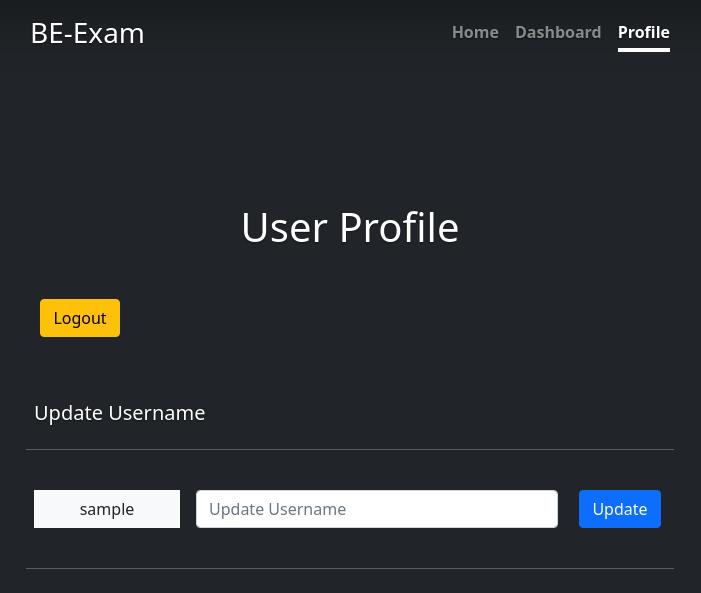
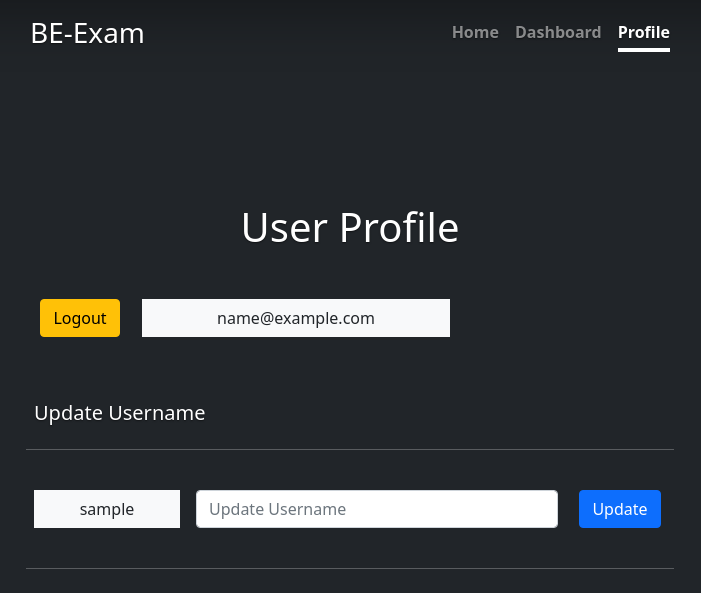
Before and after one commit to yeeeshiuan/beexam, a Django app: page /profile/ in a window 1280 px wide. Shown: the top 593 px of the page, without its empty margins (290-991 px from the left). Run offline with Django 4.2, Linux system fonts and the light colour scheme; the visitor is signed in with stand-in values (Sample User, id 1).

Commit message:
[feature/20220401_fb_login]     showing users email on profile page

```diff
--- a/main/templates/main/profile.html
+++ b/main/templates/main/profile.html
@@ -13,6 +13,12 @@
             <input type="hidden" id="post-logout-url" data-url="{% url "logout" %}" />
             <div class="col-2">
                 <button type="submit" class="btn btn-warning mb-3" id="logout-button">Logout</button>
+            </div>
+            <div class="col-6">
+                <input type="text"
+                       class="bg-light text-center form-control-plaintext"
+                       id="useremail"
+                       value="{{ user.email }}" readonly>
             </div>
         </form>
     </div>
```
